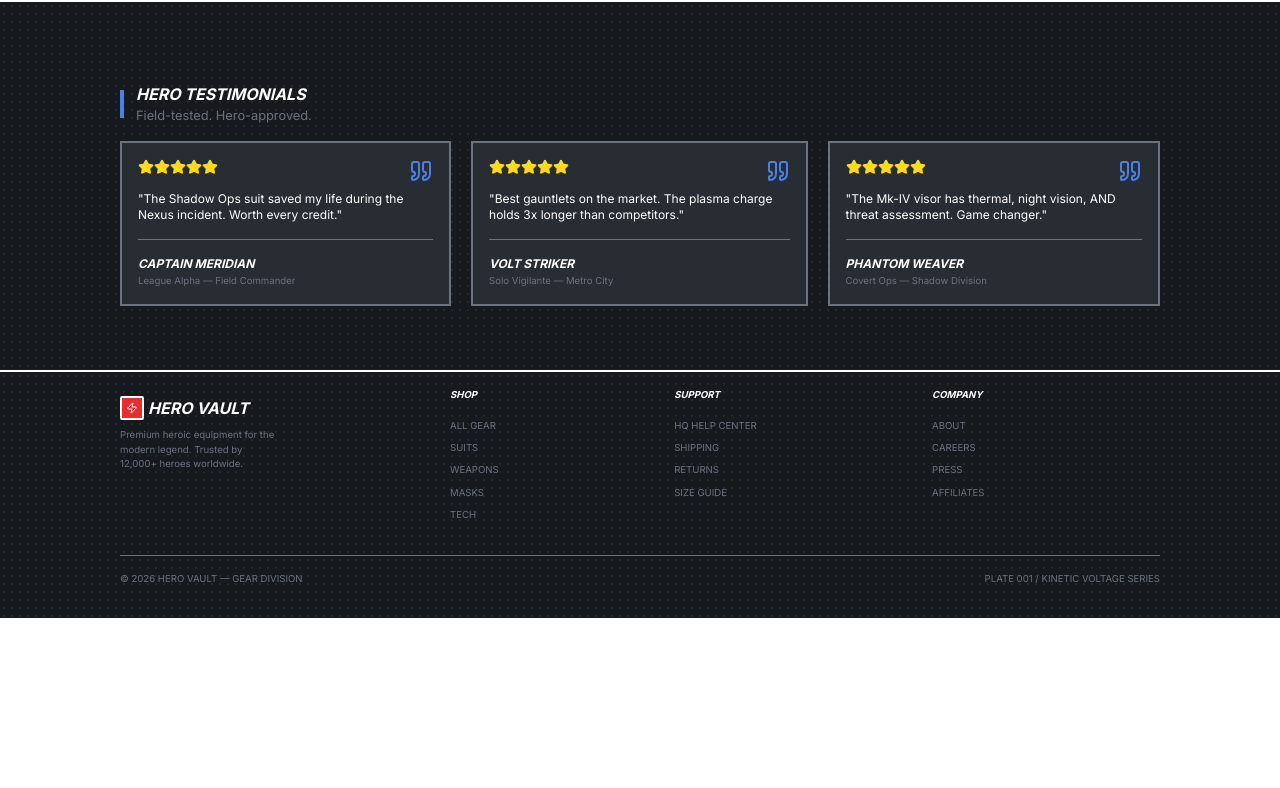
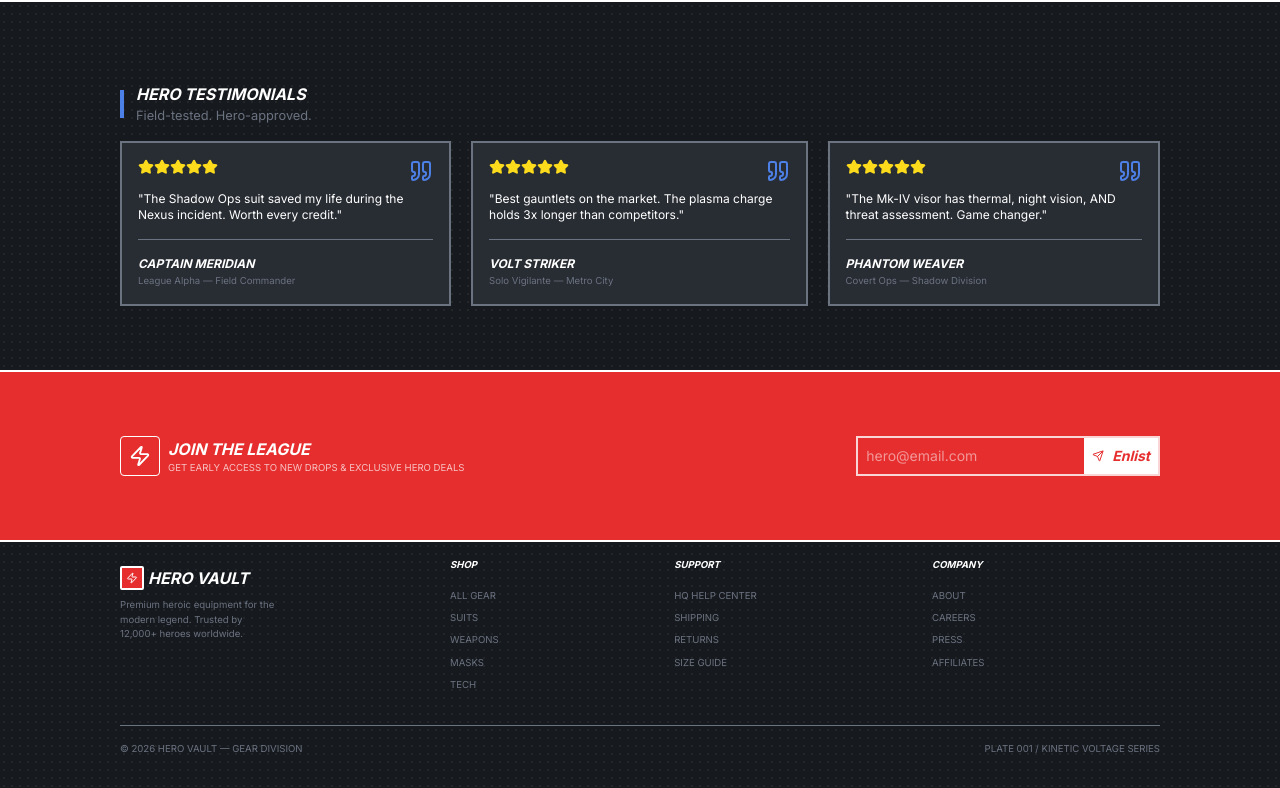
Before and after one commit to velvel77/superhero-store, a Next.js app: page /shop in a window 1280 px wide. Shown: the part 632-1420 px from the top of the page. Before the commit the page ends 1250 px from the top, so only its background shows below. Built offline with nearby package versions, Linux system fonts and the light colour scheme.

Commit message:
feat: Import newsletter section

```diff
--- a/app/shop/page.tsx
+++ b/app/shop/page.tsx
@@ -1,4 +1,5 @@
 import ShopBanner from '@/components/ui/shop-banner';
+import ShopNewsLetter from '@/components/ui/shop-newsletter';
 import ShopFooter from '@/components/ui/shop-footer';
 import ShopHeader from '@/components/ui/shop-header';
 import ShopTestimonials from '@/components/ui/shop-testimonials';
@@ -9,6 +10,7 @@ export default function Shop() {
       <ShopHeader />
       <ShopBanner />
       <ShopTestimonials />
+      <ShopNewsLetter />
       <ShopFooter />
     </>
   );
```
